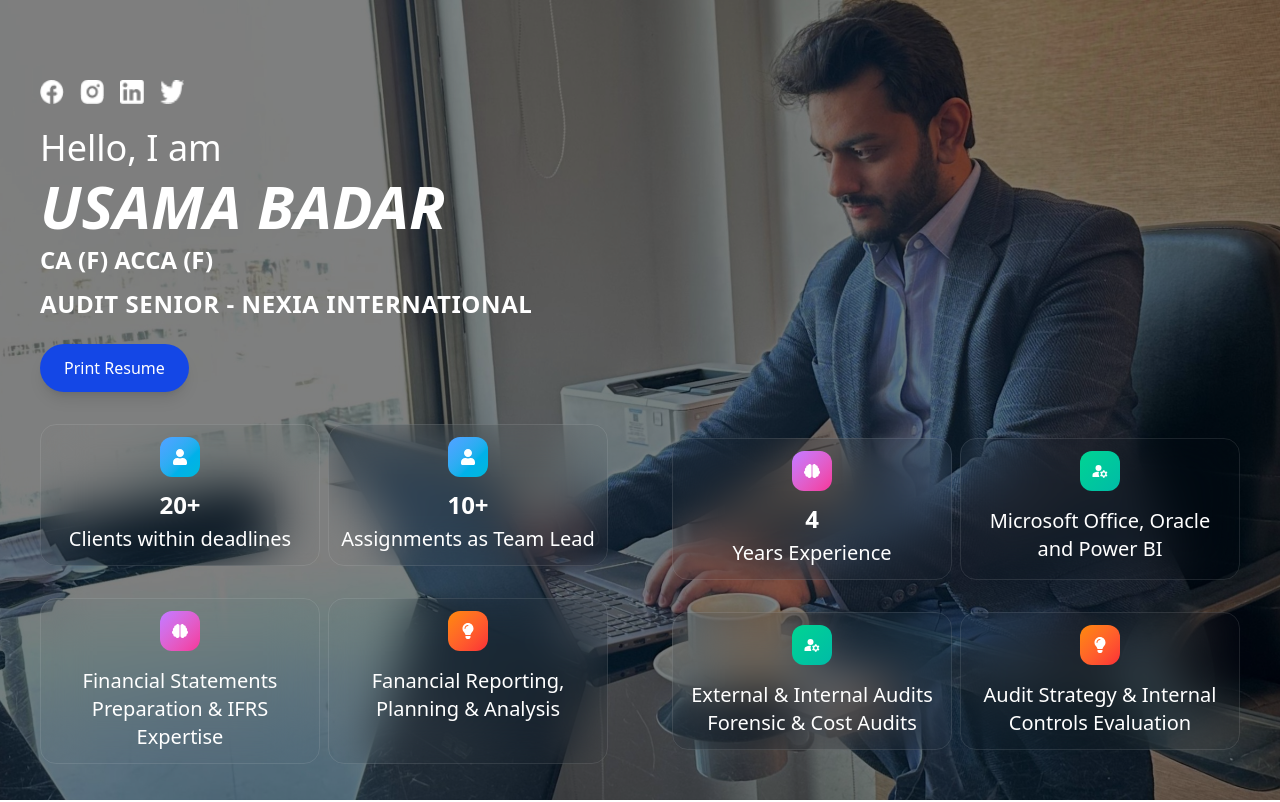
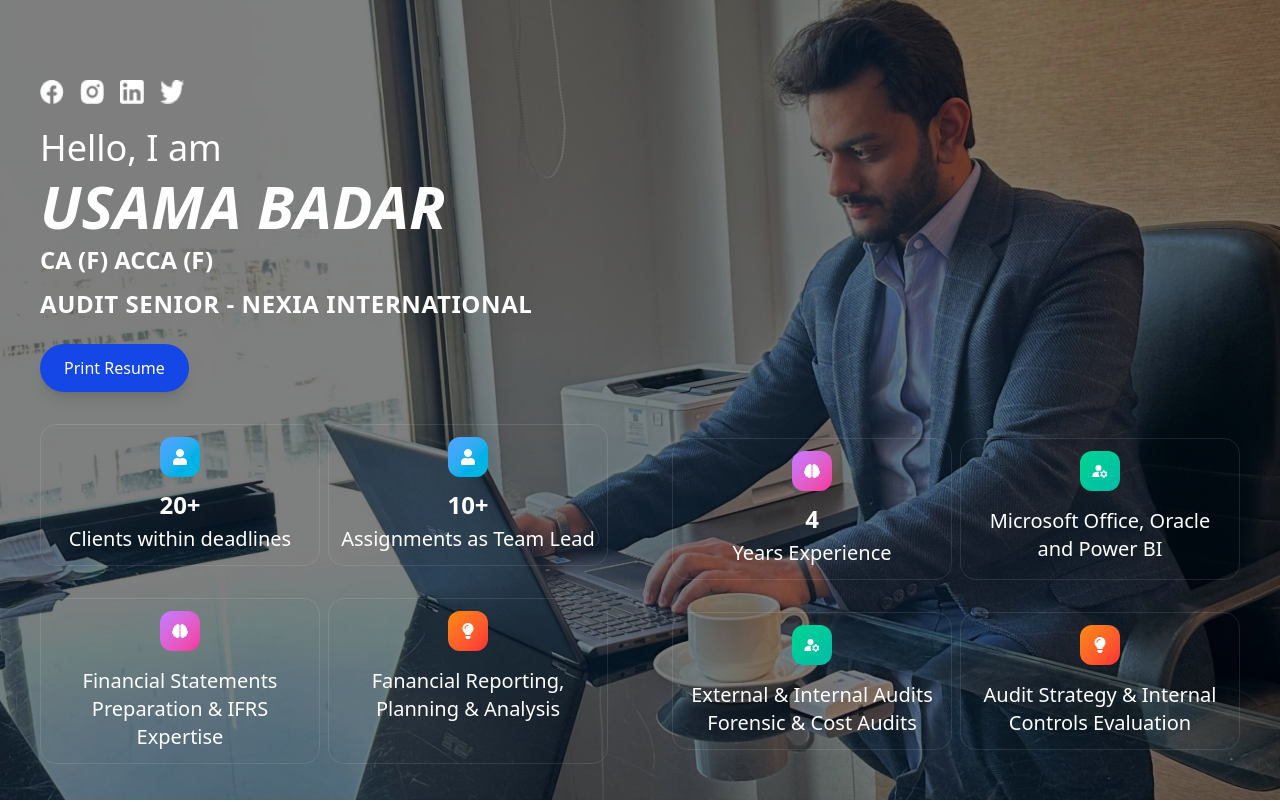
Before and after one commit to Talhabadar184/usamabadar-portfolio, a React (Vite) app: page / in a window 1280 px wide. Shown: the top 802 px of the page. Built offline with nearby package versions, Linux system fonts and the light colour scheme.

Commit message:
bg commit

```diff
--- a/src/Home/Home.jsx
+++ b/src/Home/Home.jsx
@@ -218,7 +218,7 @@ function Home() {
             {stats.map((stat, index) => (
               <motion.div
                 key={index}
-                className="group p-3 sm:p-3 sm:max-w-md lg:max-w-xl bg-transparent backdrop-blur-xl rounded-2xl border border-white/10 hover:bg-white/10 hover:border-white/20 transition-all duration-300 hover:scale-105 flex flex-col items-center text-center"
+                className="group p-3 sm:p-3 sm:max-w-md lg:max-w-xl bg-transparent rounded-2xl border border-white/10 hover:bg-white/10 hover:border-white/20 transition-all duration-300 hover:scale-105 flex flex-col items-center text-center"
                 initial={{ opacity: 0, y: 20 }}
                 animate={{ opacity: 1, y: 0 }}
                 transition={{ duration: 0.6, delay: 0.2 + index * 0.1 }}
@@ -243,7 +243,7 @@ function Home() {
             {stats1.map((stat, index) => (
               <motion.div
                 key={index}
-                className="group p-3 sm:p-3 sm:max-w-md lg:max-w-xl bg-transparent backdrop-blur-xl rounded-2xl border border-white/10 hover:bg-white/10 hover:border-white/20 transition-all duration-300 hover:scale-105 flex flex-col items-center text-center"
+                className="group p-3 sm:p-3 sm:max-w-md lg:max-w-xl bg-transparent  rounded-2xl border border-white/10 hover:bg-white/10 hover:border-white/20 transition-all duration-300 hover:scale-105 flex flex-col items-center text-center"
                 initial={{ opacity: 0, y: 20 }}
                 animate={{ opacity: 1, y: 0 }}
                 transition={{ duration: 0.6, delay: 0.2 + index * 0.1 }}
```
